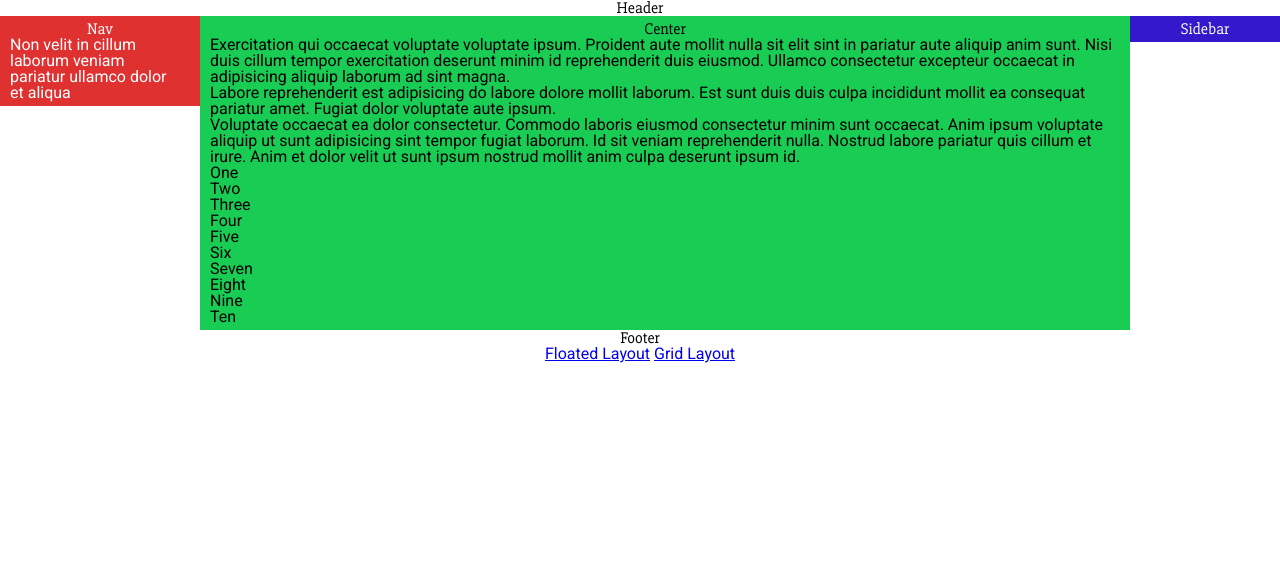
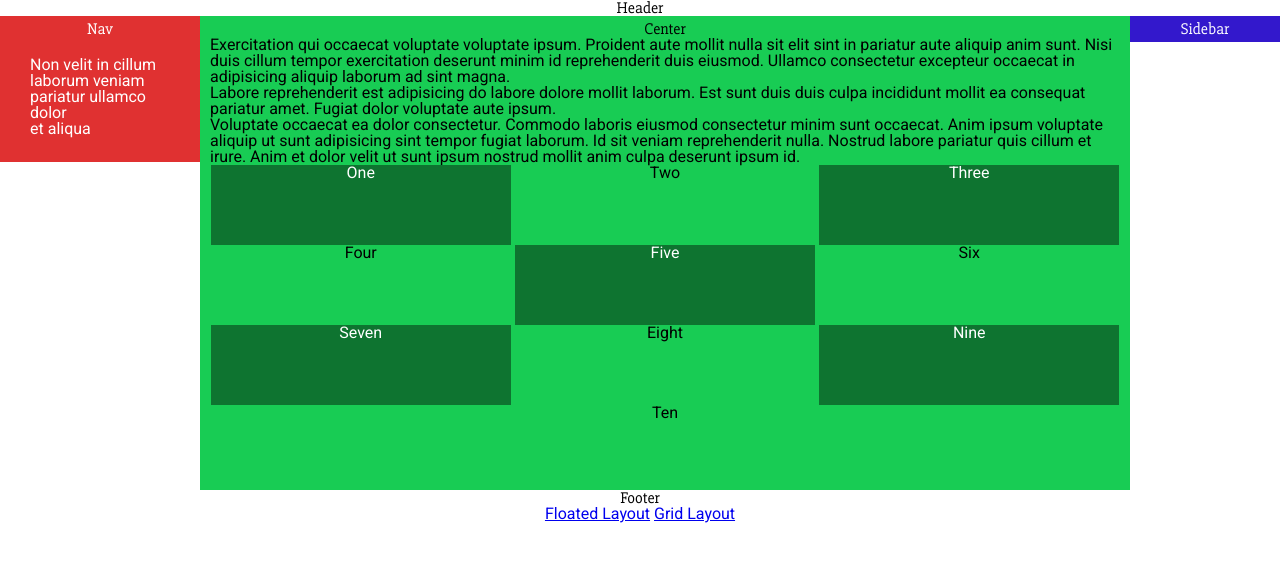
Before and after one commit to mikekellyio/cssgrid, a plain HTML site: page src/floated/index.html in a window 1280 px wide. Drawn offline with Linux system fonts and the light colour scheme; files that its build step writes are made by us from their sources.

Commit message:
layout columns in float

```diff
--- a/src/common.css
+++ b/src/common.css
@@ -31,6 +31,22 @@ li,
 p {
   text-align: left;
 }
+
+ol,
+ul {
+  margin: 5px;
+  padding: 15px;
+}
+
+ol li:first-child {
+  color: #fff;
+  background: rgb(14, 116, 48);
+}
+ol li:nth-child(2n + 3) {
+  color: #fff;
+  background: rgb(14, 116, 48);
+}
+
 h1,
 h2,
 h3,
--- a/src/floated/main.css
+++ b/src/floated/main.css
@@ -29,3 +29,15 @@ footer {
 * html nav {
   left: 150px; /* RC width */
 }
+
+ol {
+  margin: 0;
+  padding: 0;
+}
+
+ol > li {
+  display: inline-block;
+  width: 33%;
+  height: 80px;
+  text-align: center;
+}
```
